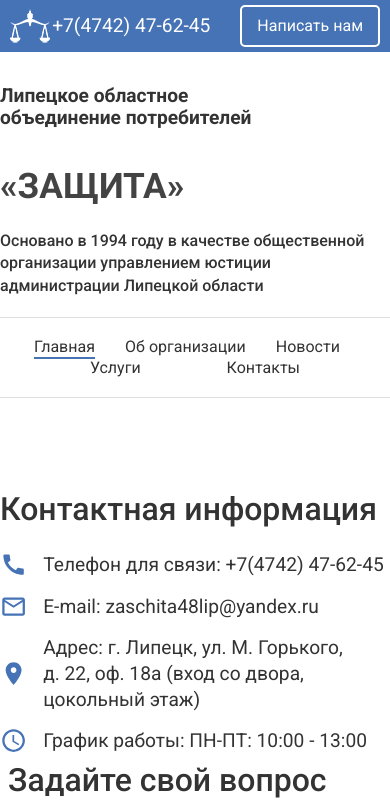
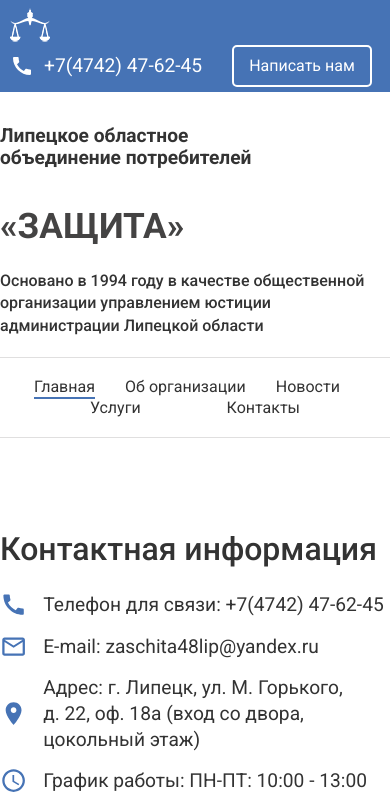
Before and after one commit to Mad-Imp/loop-zaschita, a React (Create React App) app: page /contacts in a window 390 px wide. Shown: the top 805 px of the page. Built offline with nearby package versions, Linux system fonts and the light colour scheme.

Commit message:
add phone icon

```diff
--- a/src/components/contacts/Contacts.js
+++ b/src/components/contacts/Contacts.js
@@ -1,6 +1,7 @@
 import styles from "./Contacts.module.scss";
 import logo from "../../assets/logo.png";
 import Button from "../button/Button";
+import CallIcon from '@material-ui/icons/Call';
 
 function Contacts() {
     return (
@@ -9,6 +10,7 @@ function Contacts() {
                 <div className={styles.contacts}>
                     <img src={logo} alt="лого" className={styles.logo}/>
                     <div className={styles.wrap}>
+                        <CallIcon className={styles.icon}/>
                         <a className={styles.phone} href="tel:+74742476245">+7(4742) 47-62-45</a>
                         <Button/>
                     </div>
--- a/src/components/contacts/Contacts.module.scss
+++ b/src/components/contacts/Contacts.module.scss
@@ -34,3 +34,8 @@
   text-decoration: none;
   margin-right: 30px;
 }
+
+.icon {
+  color: #fff;
+  margin-right: 10px;
+}
--- a/src/components/navbar/Navbar.js
+++ b/src/components/navbar/Navbar.js
@@ -5,7 +5,7 @@ function Navbar() {
     return (
         <>
             <ul className={styles.nav}>
-                <li className={`${styles.item} ${styles.main}`}><Link to={"/"}>Главная</Link></li>
+                <li className={`${styles.item} ${styles.active}`}><Link to={"/"}>Главная</Link></li>
                 <li className={styles.item}><Link to={"/about"}>Об организации</Link></li>
                 <li className={styles.item}><Link to={"/news"}>Новости</Link></li>
                 <li className={styles.item}><Link to={"/services"}>Услуги</Link></li>
--- a/src/components/navbar/Navbar.module.scss
+++ b/src/components/navbar/Navbar.module.scss
@@ -30,6 +30,6 @@
   border-bottom: 2px solid $primaryColor;
 }
 
-.main {
+.active {
   border-bottom: 2px solid $primaryColor;
 }
```
